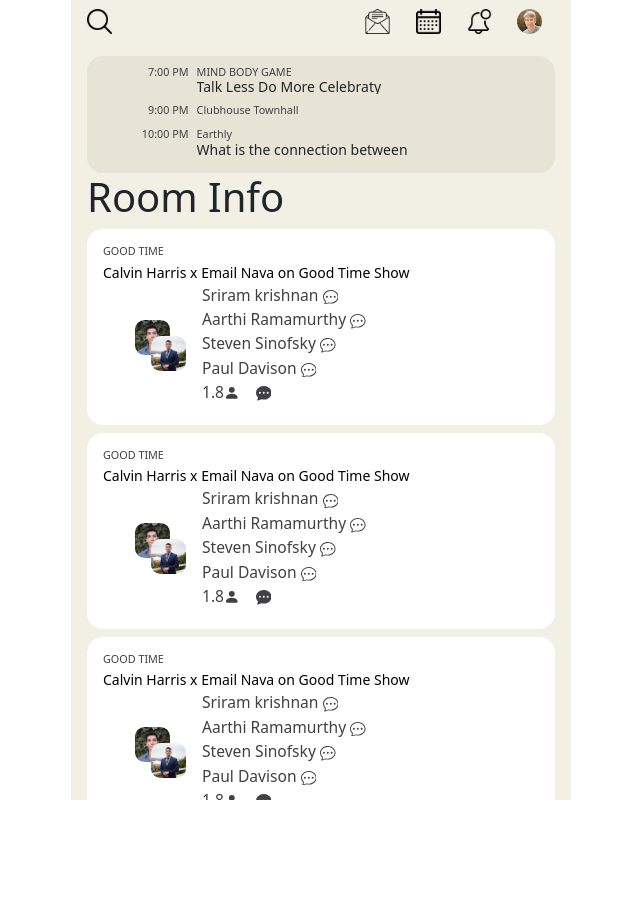
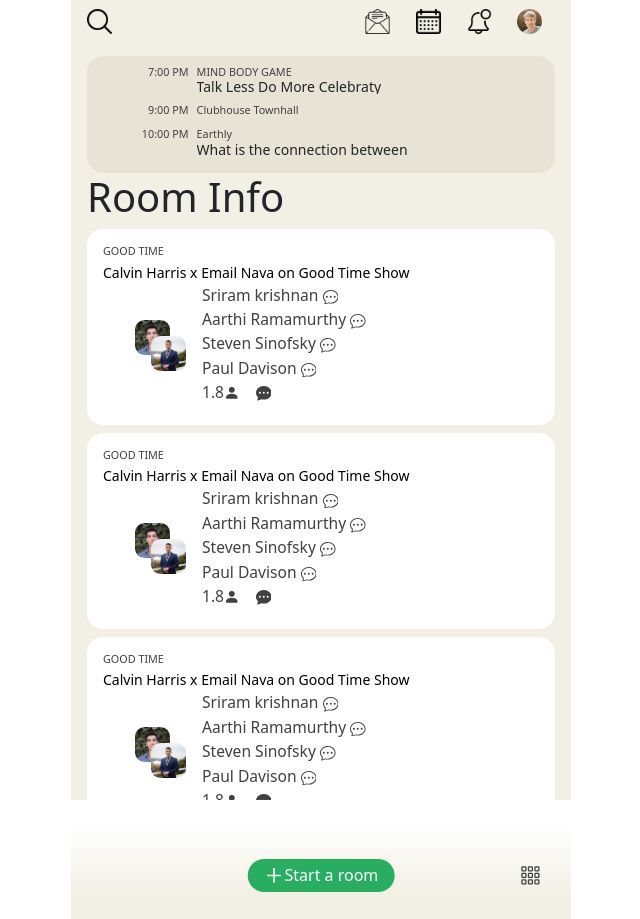
Before and after one commit to darshan-ail/clubhouse-clone, a React (Create React App) app: page /home in a window 1280 px wide. Shown: the whole page, without its empty margins (319-959 px from the left). Before the commit the page ends 800 px from the top, so only its background shows below. Built offline with nearby package versions, Linux system fonts and the light colour scheme.

Commit message:
Start a room button added

```diff
--- a/src/pages/Home.js
+++ b/src/pages/Home.js
@@ -4,6 +4,8 @@
 import AppLayout from "./Layouts/AppLayout";
 import style from "../style/home.module.css"
 import RoomInforCard from "../component/RoomInforCard";
+import { AiOutlinePlus } from 'react-icons/ai'
+import { BsGrid3X3Gap } from "react-icons/bs"
 
 const Home = props => {
     return (
@@ -13,6 +15,15 @@
                 <DailyInfoCard />
                 <RoomInforCard />
             </div>
+            <div className={style.actionBtn}>
+                <button>
+                    <AiOutlinePlus className="mr-2" />
+                    Start a room
+                </button>
+                <button>
+                    <BsGrid3X3Gap />
+                </button>
+            </div>
         </AppLayout>
     )
 }
--- a/src/style/home.module.css
+++ b/src/style/home.module.css
@@ -6,3 +6,45 @@
     padding-bottom: 3.5em;
     height: 100%;
 }
+
+.homeContainer+.actionBtn button {
+    background-color: transparent;
+    border: none;
+    margin-left: auto;
+}
+
+.homeContainer+.actionBtn button svg {
+    font-size: 1.3em;
+}
+
+.homeContainer+.actionBtn {
+    display: flex;
+    align-items: center;
+    padding: 4em 1.5em 2em 1.5em;
+    position: sticky;
+    left: 0;
+    right: 0;
+    top: 0;
+    background-image: linear-gradient(transparent 20%, #f2f0e4 80%);
+}
+
+.homeContainer+.actionBtn>button:first-child {
+    border-radius: 2em;
+    background-color: #28ae61;
+    color: white;
+    padding: 0.3em 1em;
+    font-weight: 400;
+    display: flex;
+    align-items: center;
+    position: absolute;
+    left: 50%;
+    transform: translateX(-50%);
+}
+
+.homeContainer+.actionBtn>button:nth-child(2) {
+    line-height: 1;
+}
+
+.homeContainer+.actionBtn>button:nth-child(2) svg {
+    color: var(--textColor);
+}
```
